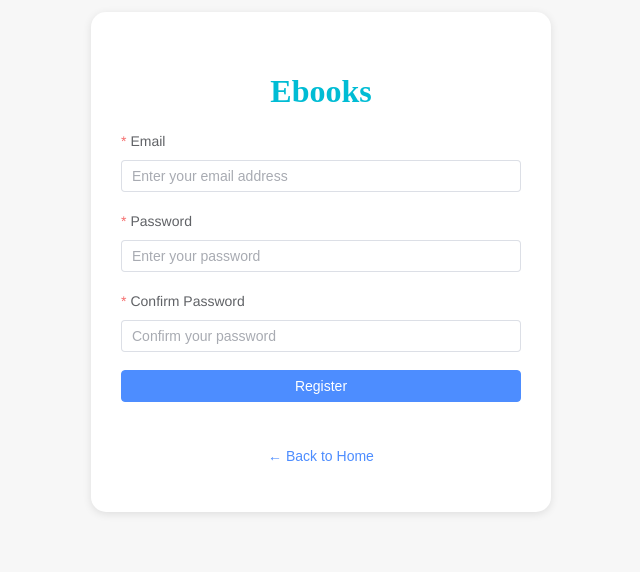
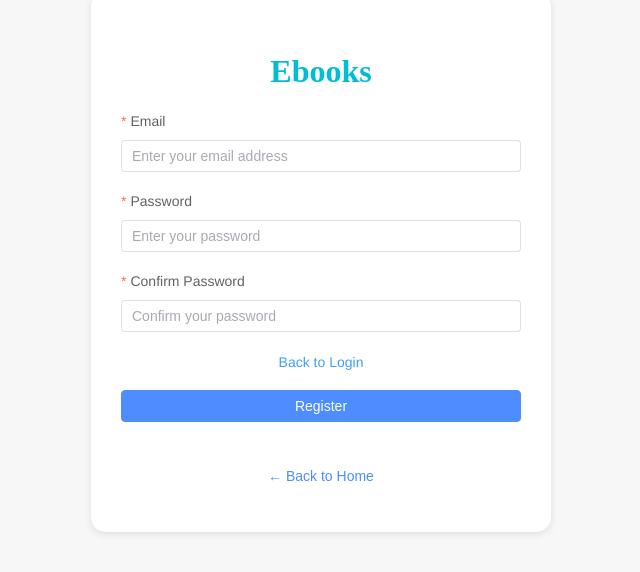
Before and after one commit to Yeragon/ebook-frontend, a Vue app: page /register in a window 1280 px wide. Shown: the part 138-710 px from the top of the page, without its empty margins (319-959 px from the left). Built offline with nearby package versions, Linux system fonts and the light colour scheme.

Commit message:
删除重置密码的旧密码输入和在Register页添加Back to Login按钮

```diff
--- a/src/views/Register.vue
+++ b/src/views/Register.vue
@@ -15,6 +15,10 @@
         <el-form-item label="Confirm Password" prop="confirmPassword" class="input-item">
           <el-input v-model="form.confirmPassword" type="password" placeholder="Confirm your password"></el-input>
         </el-form-item>
+
+        <div class="form-links">
+          <el-link type="primary" @click="$router.push('/login')">Back to Login</el-link>
+        </div>
 
         <el-form-item>
           <el-button type="primary" class="register-button" @click="submitRegister">Register</el-button>
@@ -115,7 +119,10 @@ export default {
 .input-item {
   text-align: left;
 }
-
+.form-links {
+  margin: 20px 0;
+  text-align: center;
+}
 .register-button {
   width: 100%;
   background-color: #4d8dff;
--- a/src/views/ResetPassword.vue
+++ b/src/views/ResetPassword.vue
@@ -8,9 +8,9 @@
           <el-input v-model="form.email" placeholder="Enter your registered email"></el-input>
         </el-form-item>
 
-        <el-form-item label="Current Password" prop="oldPassword" class="input-item">
+        <!-- <el-form-item label="Current Password" prop="oldPassword" class="input-item">
   <el-input v-model="form.oldPassword" type="password" placeholder="Enter current password"></el-input>
-</el-form-item>
+</el-form-item> -->
 
 <el-form-item label="New Password" prop="newPassword" class="input-item">
   <el-input v-model="form.newPassword" type="password" placeholder="Enter new password"></el-input>
@@ -54,10 +54,10 @@ rules: {
     { required: true, message: 'Please input your registered email', trigger: 'blur' },
     { type: 'email', message: 'Please input a valid email', trigger: ['blur', 'change'] }
   ],
-  oldPassword: [
-    { required: true, message: 'Please input your current password', trigger: 'blur' },
-    { min: 6, message: 'Password must be at least 6 characters', trigger: 'blur' }
-  ],
+  // oldPassword: [
+  //   { required: true, message: 'Please input your current password', trigger: 'blur' },
+  //   { min: 6, message: 'Password must be at least 6 characters', trigger: 'blur' }
+  // ],
   newPassword: [
     { required: true, message: 'Please input your new password', trigger: 'blur' },
     { min: 6, message: 'Password must be at least 6 characters', trigger: 'blur' }
@@ -91,7 +91,7 @@ rules: {
       try {
         await request.post('/changepassword', {
           email: this.form.email,
-          oldPassword: this.form.oldPassword,
+          // oldPassword: this.form.oldPassword,
           newPassword: this.form.newPassword
         });
         this.$message.success('Password changed successfully. Please login again.');
```
